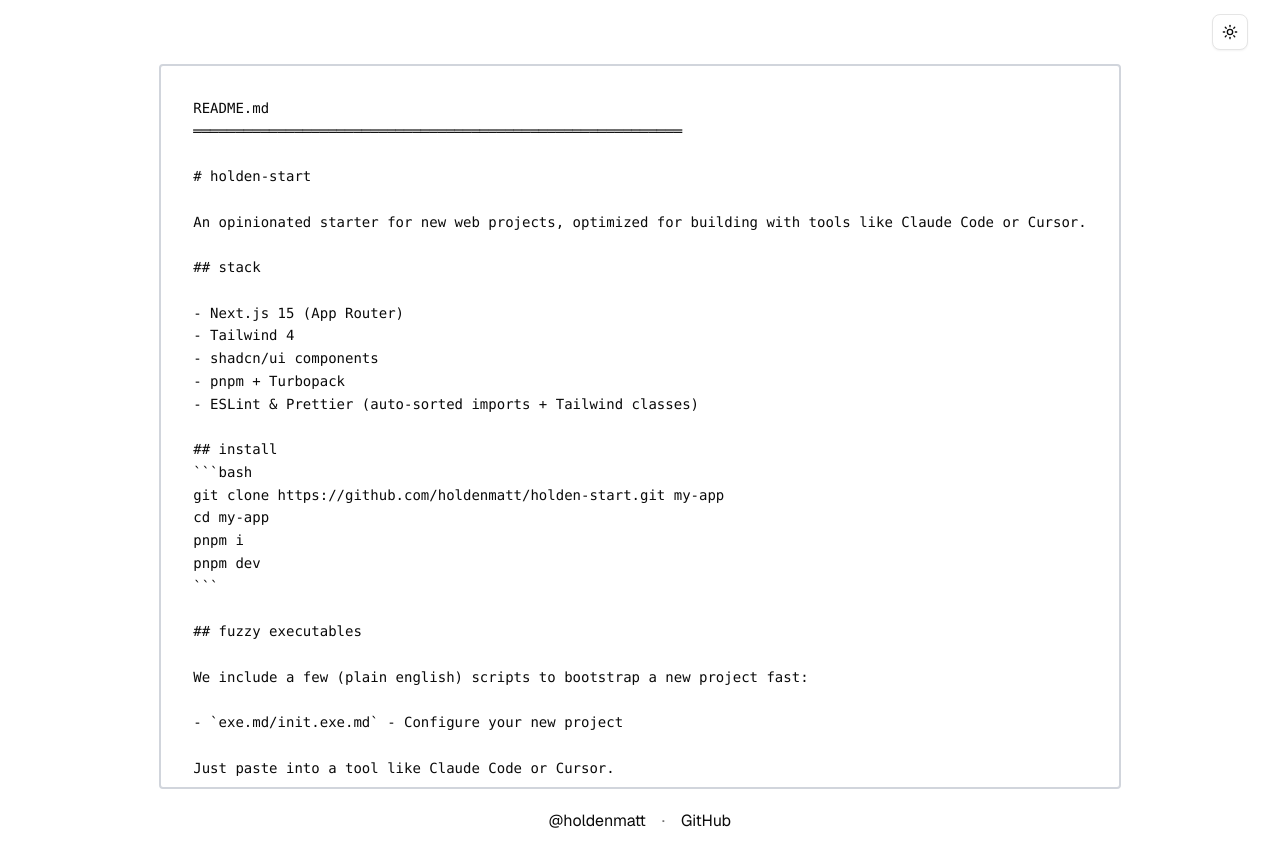
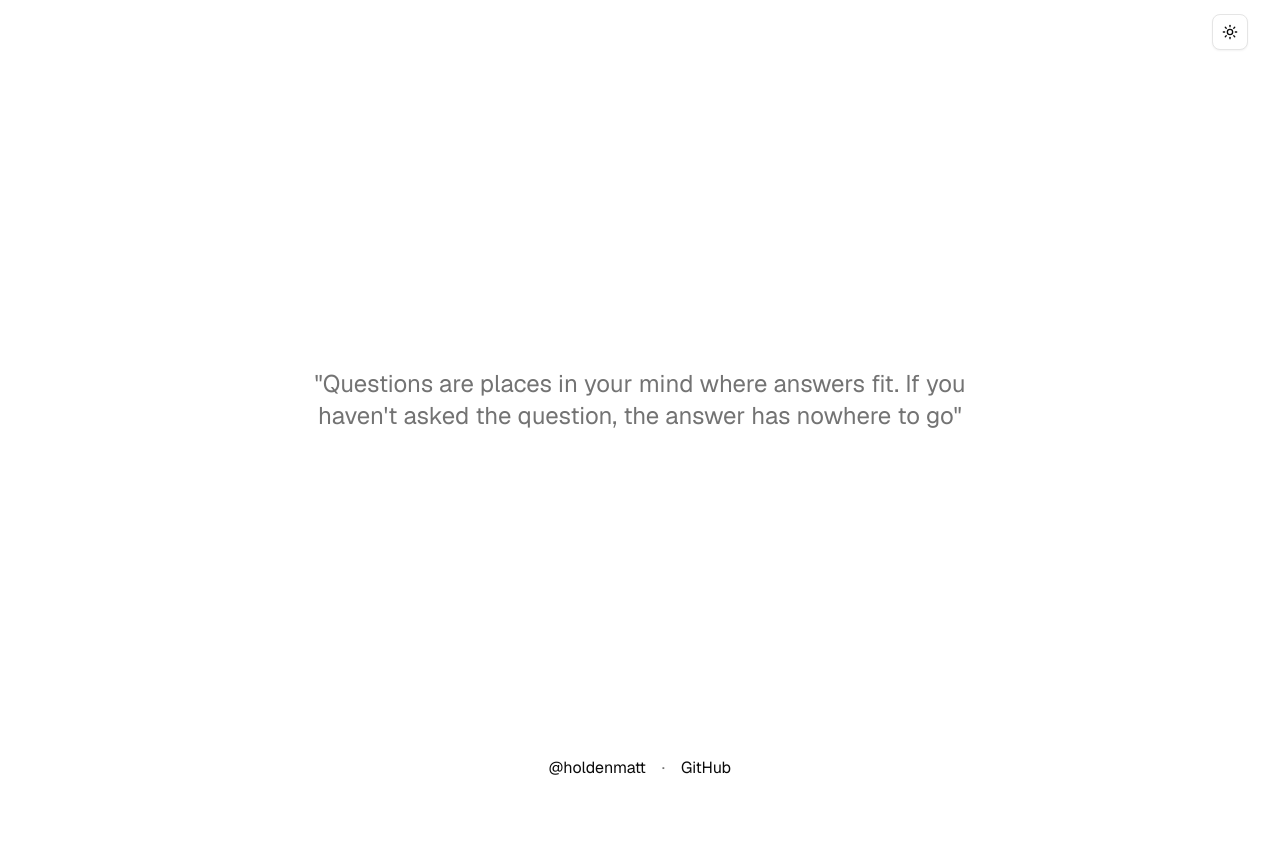
Before and after one commit to holdenmatt/holden-start, a Next.js app: page / in a window 1280 px wide. After the commit the page ends 800 px from the top, so only its background shows below. Built offline with nearby package versions, Linux system fonts and the light colour scheme.

Commit message:
kill readme component; simplify

```diff
--- a/exe.md/init.exe.md
+++ b/exe.md/init.exe.md
@@ -2,7 +2,7 @@
 
 Configure a new project after cloning the [holden-start](https://github.com/holdenmatt/holden-start) template.
 
-This is a plain English executable intended to be run by an AI coding assistant like Claude Code, Cursor, Codex, or Jules. Just start a new session and paste this fuzzy "source code" in.
+This is a plain English executable intended to be run by an AI coding assistant like Claude Code, Cursor, Codex, or Jules. Just start a new session and paste this fuzzy source code in.
 
 ## Context
 
@@ -22,13 +22,7 @@
 - Replace `title: "holden-start"` with the project name
 - Replace the description with the simple description from package.json
 
-### 3. Clean up homepage (app/page.tsx)
+### 3. Update homepage (app/page.tsx)
 
-- Remove `import { ReadmeDisplay } from "@/components/readme-display"`
-- Remove `<ReadmeDisplay />` component
-- Replace with a simple heading using the project name
+- Replace the quote with a simple heading using the project name
 - Add a one-line description if it makes sense
-
-### 4. Delete unused components
-
-- Delete `components/readme-display.tsx` file
--- a/src/app/page.tsx
+++ b/src/app/page.tsx
@@ -1,7 +1,6 @@
 import { Container } from "@/components/atoms/container";
 import { ExternalLink } from "@/components/atoms/external-link";
 import { DarkModeToggle } from "@/components/atoms/mode-toggle";
-import { ReadmeDisplay } from "@/components/readme-display";
 
 export default function Home() {
   return (
@@ -11,7 +10,10 @@
           <DarkModeToggle className="ml-auto" />
         </header>
         <main className="flex flex-col items-center">
-          <ReadmeDisplay />
+          <blockquote className="text-muted-foreground max-w-2xl text-center text-2xl">
+            &quot;Questions are places in your mind where answers fit. If you
+            haven&apos;t asked the question, the answer has nowhere to go&quot;
+          </blockquote>
         </main>
         <footer className="flex h-16 flex-wrap items-center justify-center gap-4">
           <ExternalLink href="https://x.com/holdenmatt">
--- a/src/components/readme-display.tsx
+++ /dev/null
@@ -1,40 +0,0 @@
-export function ReadmeDisplay() {
-  return (
-    <div className="font-mono text-sm leading-relaxed">
-      <pre className="text-foreground rounded border-2 border-gray-300 bg-white px-8 py-2 dark:border-green-400 dark:bg-black dark:text-green-400">
-        {`
-README.md
-══════════════════════════════════════════════════════════
-
-# holden-start
-
-An opinionated starter for new web projects, optimized for building with tools like Claude Code or Cursor.
-
-## stack
-
-- Next.js 15 (App Router)
-- Tailwind 4
-- shadcn/ui components
-- pnpm + Turbopack
-- ESLint & Prettier (auto-sorted imports + Tailwind classes)
-
-## install
-\`\`\`bash
-git clone https://github.com/holdenmatt/holden-start.git my-app
-cd my-app
-pnpm i
-pnpm dev
-\`\`\`
-
-## fuzzy executables
-
-We include a few (plain english) scripts to bootstrap a new project fast:
-
-- \`exe.md/init.exe.md\` - Configure your new project
-
-Just paste into a tool like Claude Code or Cursor.
-`}
-      </pre>
-    </div>
-  );
-}
```
